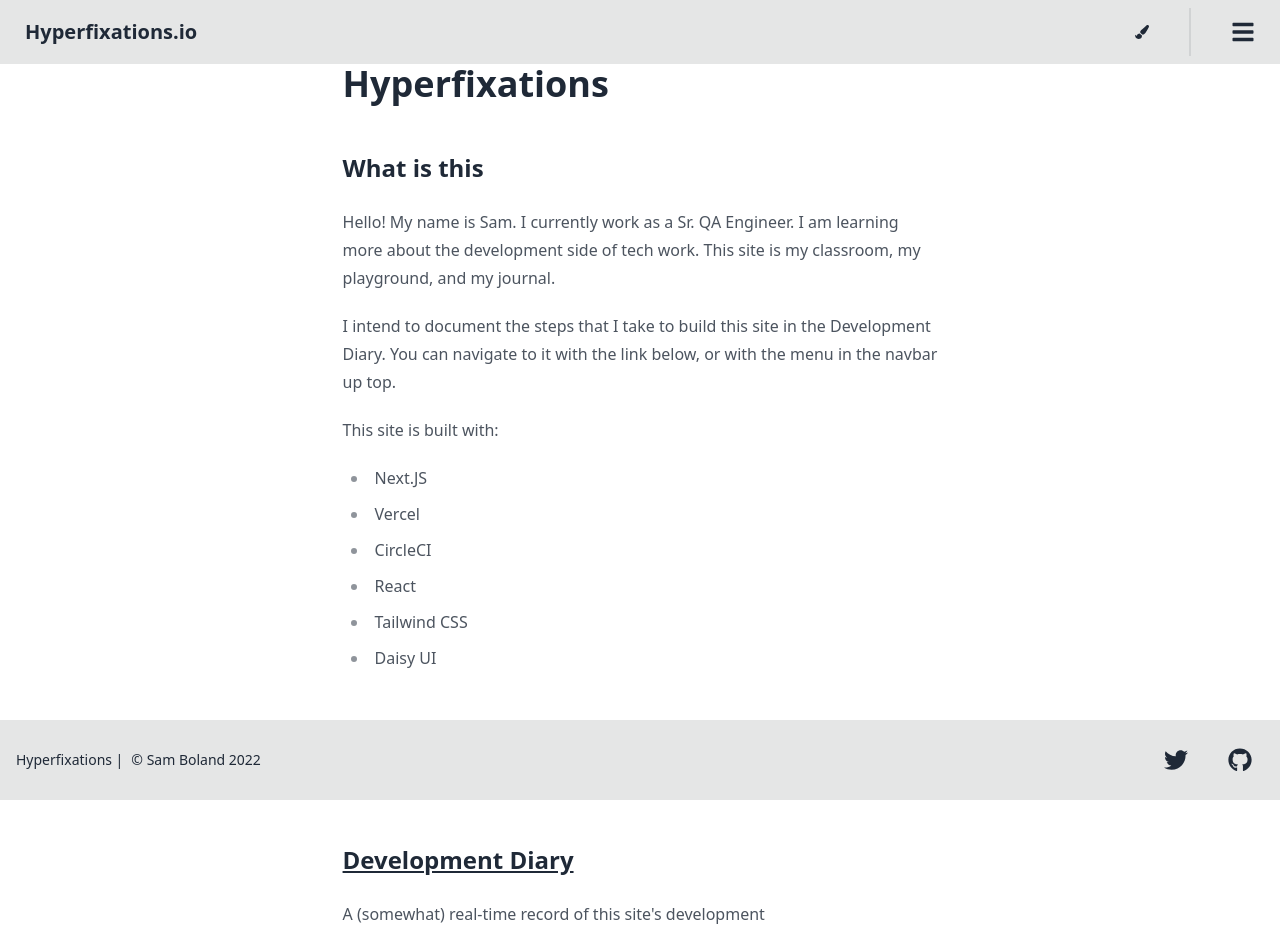
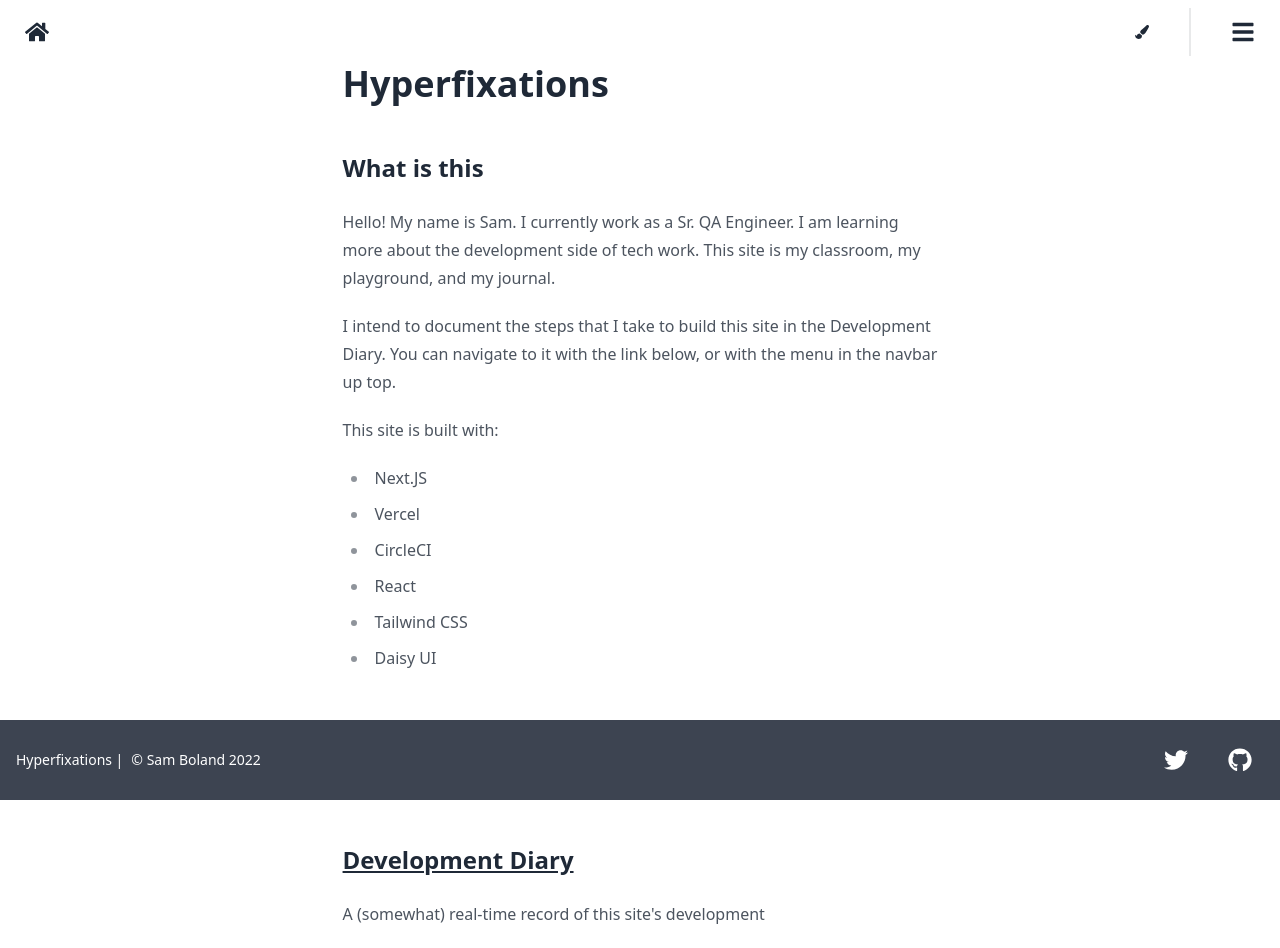
Before and after one commit to samuelboland/Hyperfixations, a Next.js app: page /about in a window 1280 px wide. Built offline with nearby package versions, Linux system fonts and the light colour scheme.

Commit message:
Update header and footer theming

```diff
--- a/components/footer.jsx
+++ b/components/footer.jsx
@@ -5,10 +5,10 @@ const Footer = () => {
     return (
         <footer
             data-cy="footer"
-            className="footer fixed inset-x-0 bottom-0 items-center bg-base-300 p-4 text-base-content"
+            className="footer fixed bottom-0 items-center bg-neutral p-4 text-neutral-content"
         >
             <div className="grid-flow-col items-center">
-                <h1>Hyperfixations |</h1>
+                <p>Hyperfixations |</p>
                 <p>© Sam Boland 2022</p>
             </div>
             <div className="grid-flow-col gap-4 md:place-self-center md:justify-self-end">
--- a/components/header.jsx
+++ b/components/header.jsx
@@ -1,14 +1,18 @@
 import { FaBars } from 'react-icons/fa';
+import { FaHome } from 'react-icons/fa';
 import Link from 'next/link';
 import ThemeChanger from './ThemeChanger';
 
 const Header = () => {
     return (
-        <div className="navbar bg-base-300" data-cy="header">
+        <div className="navbar bg-transparent" data-cy="header">
             <div className="flex-1">
                 <Link href="/">
-                    <a data-cy="headerLinkHome" className="btn btn-ghost text-xl normal-case">
-                        Hyperfixations.io
+                    <a
+                        data-cy="headerLinkHome"
+                        className="btn btn-ghost text-center text-xl normal-case"
+                    >
+                        <FaHome size={24} />
                     </a>
                 </Link>
             </div>
```
